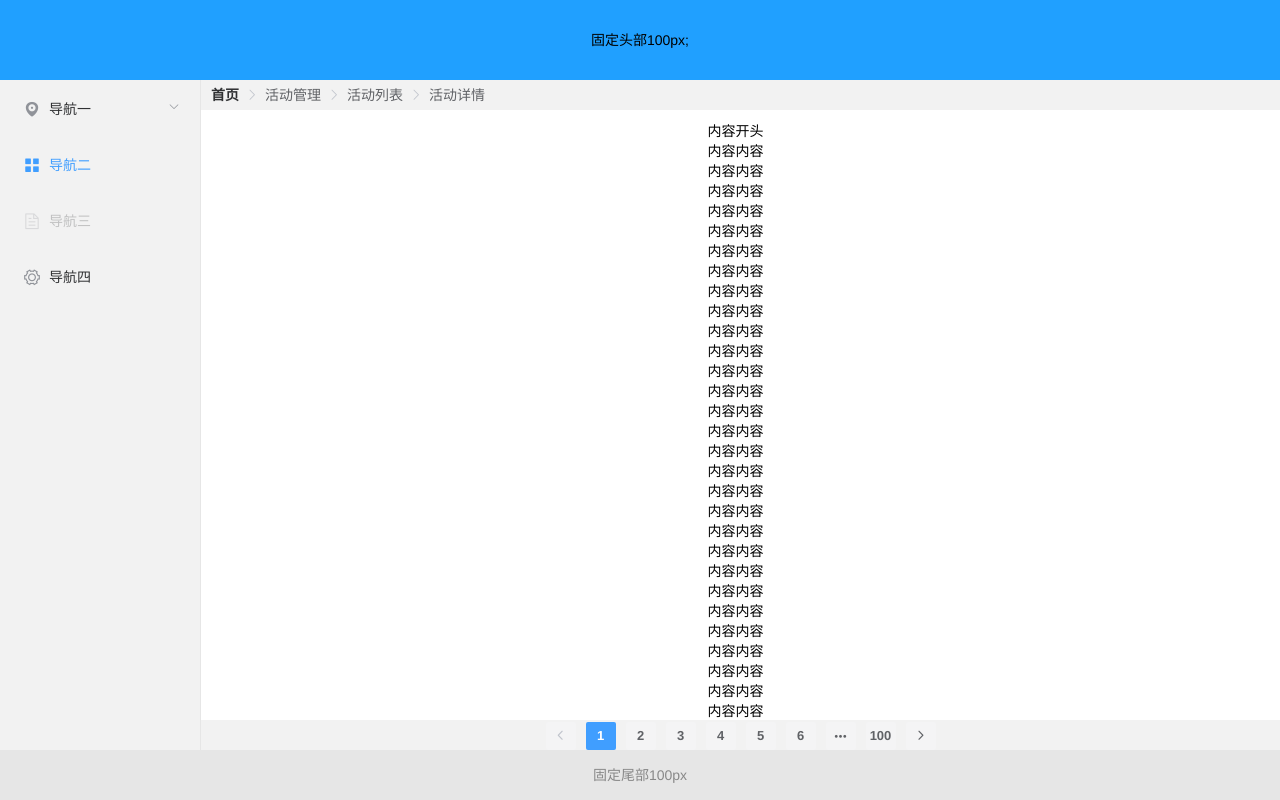
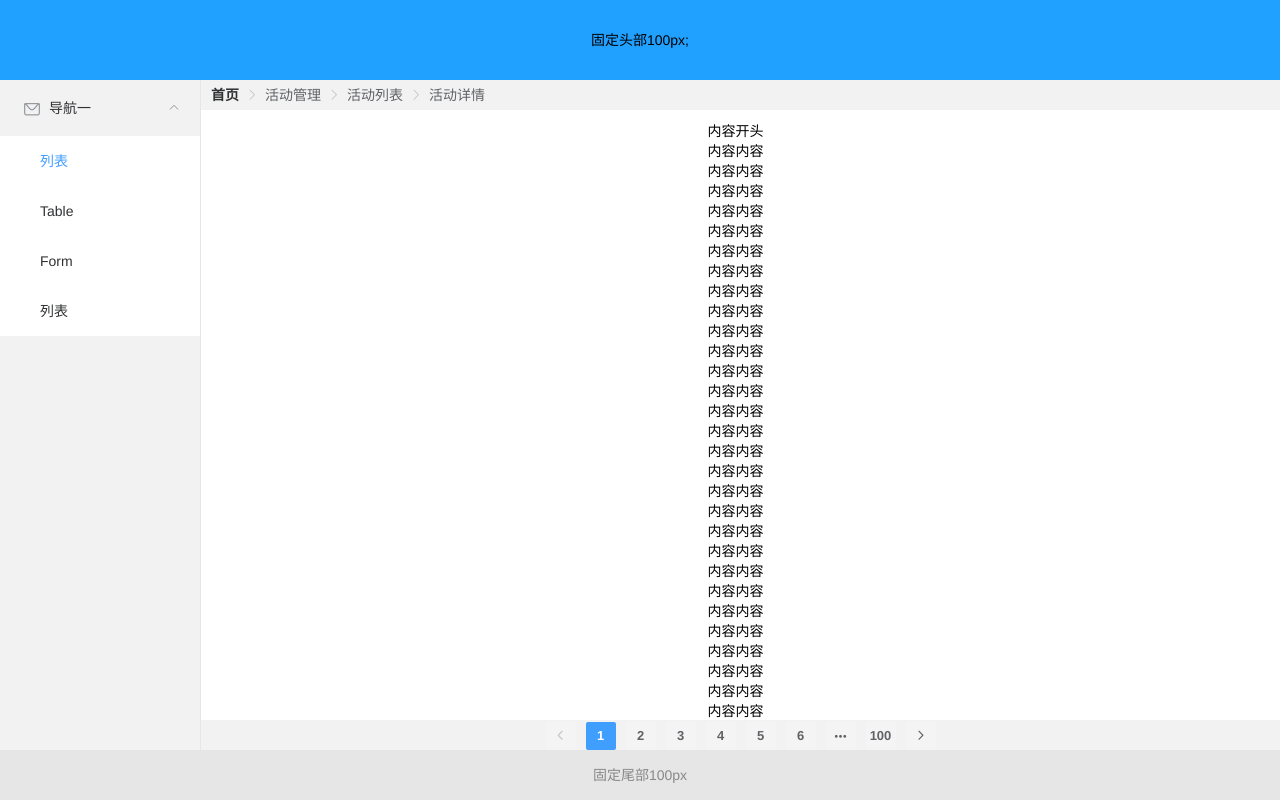
Before and after one commit to shinley/vue-demo, a Vue app: page /#/list in a window 1280 px wide. Built offline with nearby package versions, Linux system fonts and the light colour scheme.

Commit message:
修改左侧导航

```diff
--- a/src/components/views/Home2.vue
+++ b/src/components/views/Home2.vue
@@ -4,37 +4,14 @@
         <div id="dBody">
             <div class="mycontent">
                 <div class="sidebar">
-                    <el-menu default-active="2" class="el-menu-vertical-demo">
-                        <el-submenu index="1">
-                            <template slot="title">
-                                <i class="el-icon-location"></i>
-                                <span>导航一</span>
-                            </template>
-                            <el-menu-item-group>
-                                <template slot="title">分组一</template>
-                                <el-menu-item index="1-1">选项1</el-menu-item>
-                                <el-menu-item index="1-2">选项2</el-menu-item>
-                            </el-menu-item-group>
-                            <el-menu-item-group title="分组2">
-                                <el-menu-item index="1-3">选项3</el-menu-item>
-                            </el-menu-item-group>
-                            <el-submenu index="1-4">
-                                <template slot="title">选项4</template>
-                                <el-menu-item index="1-4-1">选项1</el-menu-item>
+                    <el-menu :default-active="$route.path" class="el-menu-vertical-demo" v-show="!collapsed">
+                        <template v-for="(item,index) in $router.options.routes" v-if="!item.hidden">
+                            <el-submenu :index="index+''" v-if="!item.leaf">
+                                <template slot="title"><i :class="item.iconCls"></i>{{item.name}}</template>
+                                <el-menu-item v-for="child in item.children" :index="child.path" :key="child.path" v-if="!child.hidden">{{child.name}}</el-menu-item>
                             </el-submenu>
-                        </el-submenu>
-                        <el-menu-item index="2">
-                            <i class="el-icon-menu"></i>
-                            <span slot="title">导航二</span>
-                        </el-menu-item>
-                        <el-menu-item index="3" disabled>
-                            <i class="el-icon-document"></i>
-                            <span slot="title">导航三</span>
-                        </el-menu-item>
-                        <el-menu-item index="4">
-                            <i class="el-icon-setting"></i>
-                            <span slot="title">导航四</span>
-                        </el-menu-item>
+                            <el-menu-item v-if="item.leaf&&item.children.length>0" :index="item.children[0].path"><i :class="item.iconCls"></i>{{item.children[0].name}}</el-menu-item>
+                        </template>
                     </el-menu>
                 </div>
                 <div class="content">
@@ -59,7 +36,7 @@
                         内容内容<br/>内容内容<br/>内容内容<br/>内容内容<br/>内容内容<br/>内容内容<br/>内容内容<br/>内容内容<br/>
                         内容内容<br/>内容内容<br/>内容内容<br/>内容内容<br/>内容内容<br/>内容内容<br/>内容内容<br/>内容内容<br/>
                         内容内容<br/>内容内容<br/>内容内容<br/>内容内容<br/>内容内容<br/>内容内容<br/>内容内容<br/>内容内容<br/>
-                        内容内容<br/>内容内容<br/>内容内容<br/>内容内容<br/>内容内容<br/>内容内容<br/>内容内容<br/>内容内容<br/>
+                        内容内容<br/>内容内容<br/>内容内容<br/>内容内容<br/>内容内容<br/>内容内容<br/>内容内容<br/>内容结尾<br/>
                     </div>
                     <div class="content-bottom">
                         <el-pagination
--- a/src/components/views/List.vue
+++ b/src/components/views/List.vue
@@ -77,7 +77,7 @@
             clearFilter() {
                 this.$refs.filterTable.clearFilter();
             },
-            formatter(row, column) {
+            formatter(row) {
                 return row.address;
             },
             filterTag(value, row) {
--- a/src/router/index.js
+++ b/src/router/index.js
@@ -24,18 +24,6 @@ let routes = [
         component: NotFound,
         name: '',
         hidden: true
-    },
-    {
-        path: '/',
-        component: Home,
-        name: '导航一',
-        iconCls: 'el-icon-message',//图标样式class
-        children: [
-            { path: '/main', component: Main, name: '主页', hidden: true },
-            { path: '/table', component: Table, name: 'Table' },
-            { path: '/form', component: Form, name: 'Form' },
-            { path: '/user', component: user, name: '列表' },
-        ]
     },
     {
         path: '/home2',
```
